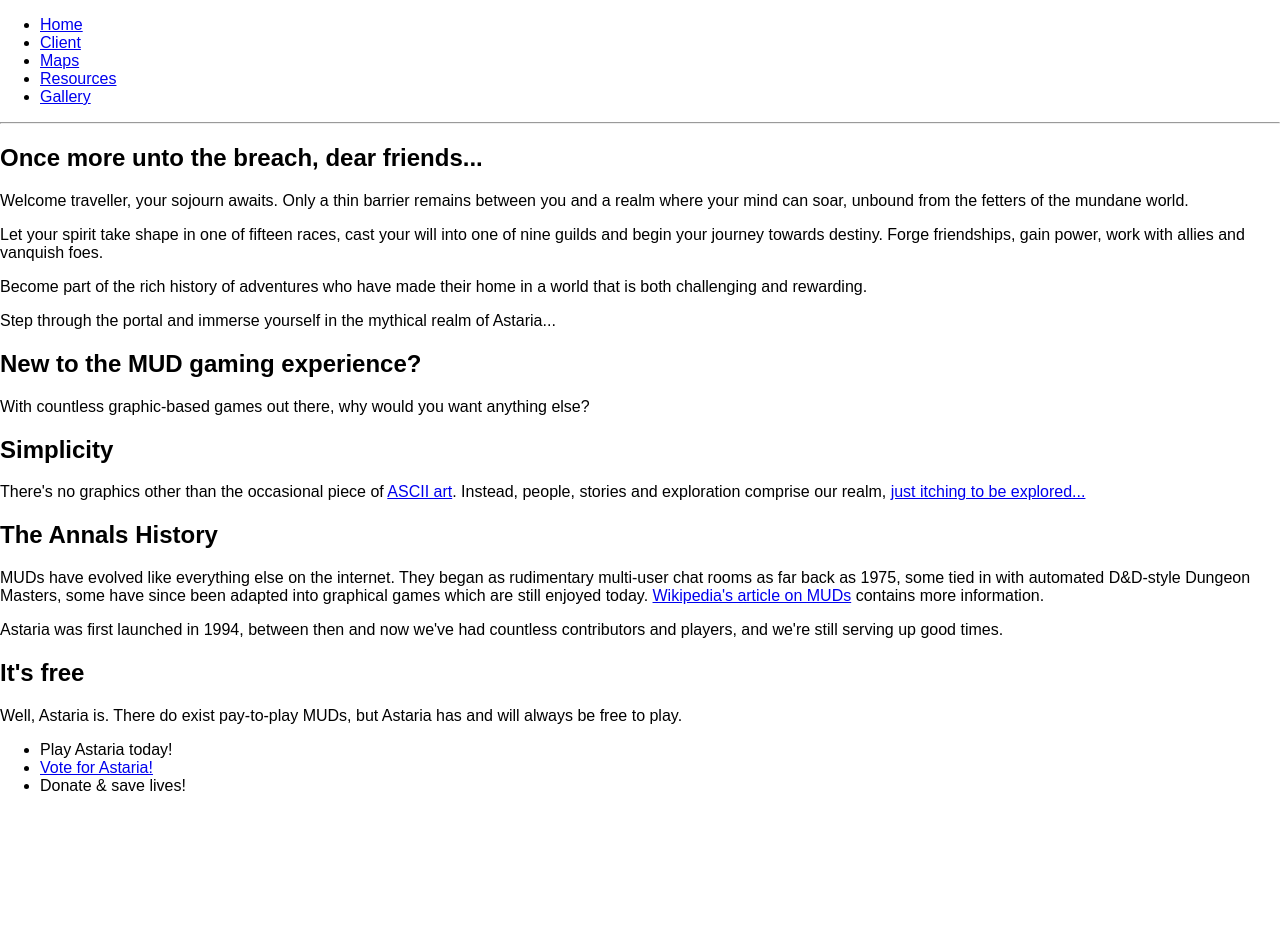
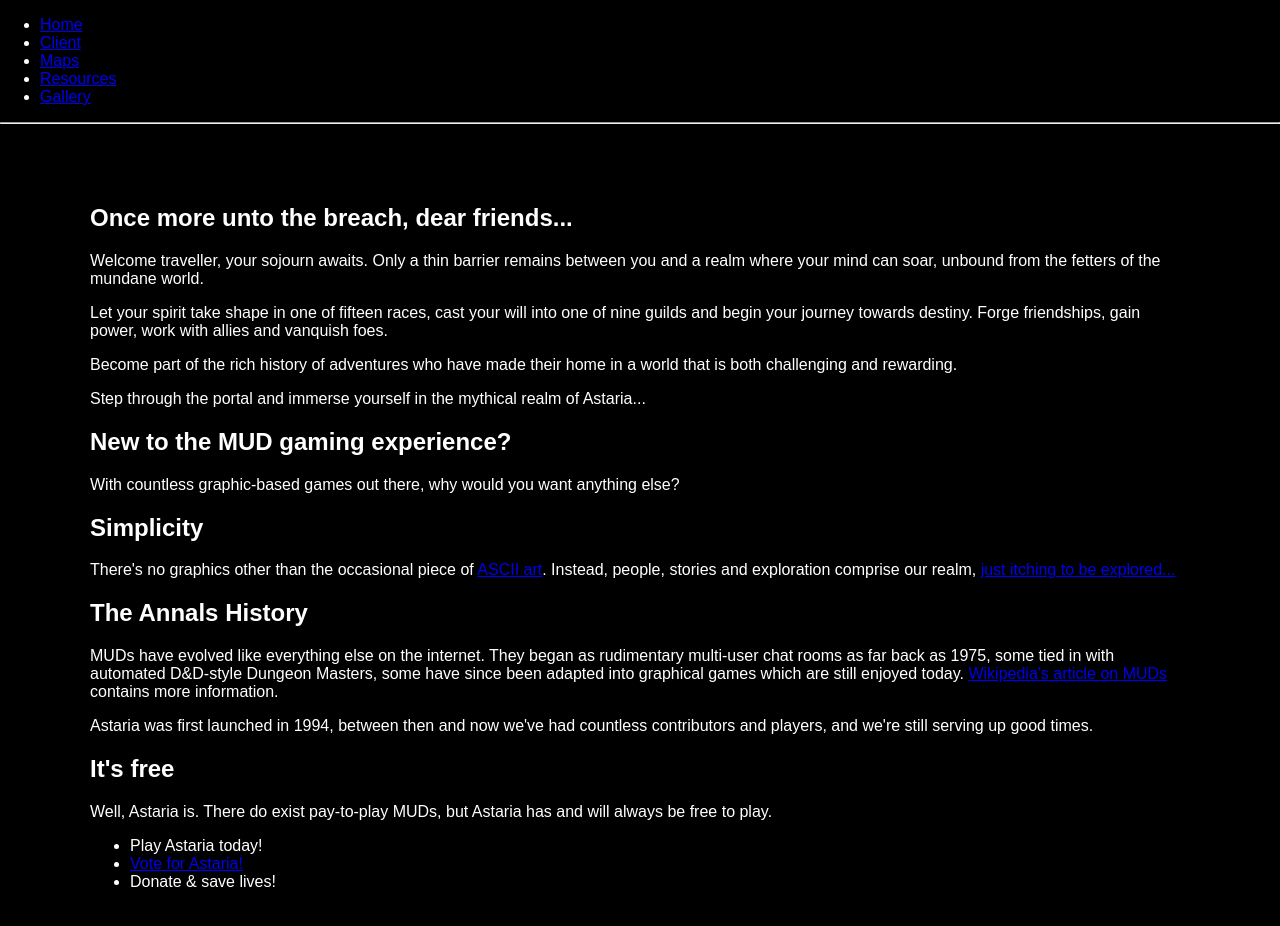
Before and after one commit to davewallace/astaria-website, a React (Create React App) app: page / in a window 1280 px wide. Shown: the top 926 px of the page. Before the commit the page ends 811 px from the top, so only its background shows below. Built offline with nearby package versions, Linux system fonts and the light colour scheme.

Commit message:
Install SASS CSS pre-processor

```diff
--- a/src/App.css
+++ b/src/App.css
@@ -1,28 +1,21 @@
-.App {
-  text-align: center;
-}
+/**
+ *
+ **/
+body {
+  color: white;
+  background: black; }
 
-.App-logo {
-  animation: App-logo-spin infinite 20s linear;
-  height: 80px;
-}
+.view-root {
+  margin: 40px 80px;
+  padding: 20px 10px;
+  background-color: rgba(0, 0, 0, 0.24); }
 
-.App-header {
-  background-color: #222;
-  height: 150px;
-  padding: 20px;
-  color: white;
-}
-
-.App-title {
-  font-size: 1.5em;
-}
-
-.App-intro {
-  font-size: large;
-}
-
-@keyframes App-logo-spin {
-  from { transform: rotate(0deg); }
-  to { transform: rotate(360deg); }
-}
+.view-home .cta-label {
+  position: relative;
+  background: transparent url("./images/icon_emblem-warriors--white-128x128.png") center center no-repeat; }
+  .view-home .cta-label--primary {
+    z-index: 2;
+    background: white; }
+  .view-home .cta-label--secondary {
+    z-index: 1;
+    background: grey; }
--- a/src/App.js
+++ b/src/App.js
@@ -5,7 +5,11 @@
 // commented out within the Router block below.
 import { BrowserRouter as Router, Route, Link, Switch } from "react-router-dom";
 
+// View imports
 import ViewHome from './views/Home'
+
+// Style
+import './App.css';
 
 const App = () => (
   <Router>
--- /dev/null
+++ b/src/App.scss
@@ -0,0 +1,33 @@
+// Imported once into root App.js
+@import 'style/_variable';
+
+body {
+  color: $color_fill--primary-inverse;
+  background: $color_fill--primary;
+}
+
+.view-root {
+  margin: 40px 80px;
+  padding: 20px 10px;
+  background-color: rgba(0, 0, 0, .24);
+}
+
+.view-home {
+
+  .cta {
+    &-label {
+      position: relative;
+      background: transparent url('./images/icon_emblem-warriors--white-128x128.png') center center no-repeat;
+
+      &--primary {
+        z-index: 2;
+        background: white;
+      }
+      &--secondary {
+        z-index: 1;
+        background: grey;
+      }
+    }
+
+  }
+}
--- /dev/null
+++ b/src/style/_variable.scss
@@ -0,0 +1,6 @@
+/**
+ *
+ **/
+
+$color_fill--primary: black;
+$color_fill--primary-inverse: white;
```
Also changed, not shown: package.json (+9 -2 lines), src/images/icon_emblem-warriors--white-128x128.png (added).
